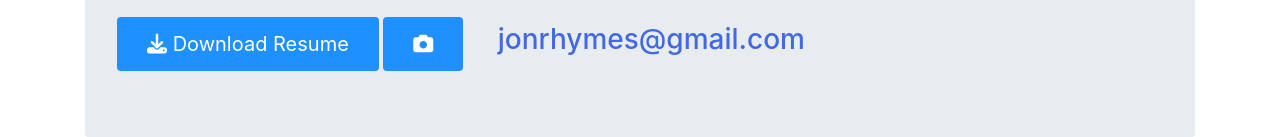
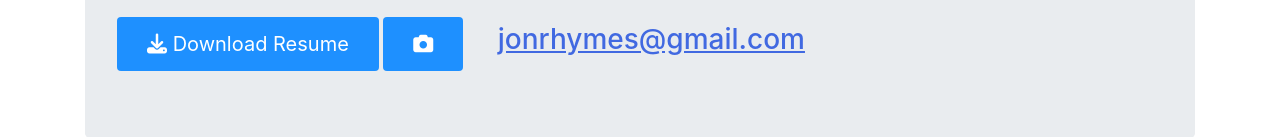
Before and after one commit to jonrhymes/portfolio, a plain HTML site: page index.html in a window 1280 px wide. In both pictures the pointer is over the element "jonrhymes@gmail.com". Shown: the part 409-546 px from the top of the page. Drawn offline with nearby package versions, Linux system fonts and the light colour scheme.

Commit message:
added underline on hover

```diff
--- a/assets/css/styles.css
+++ b/assets/css/styles.css
@@ -16,6 +16,10 @@
     margin-left: 20px;
     color: royalblue;
     padding: 10px;
+}
+
+.email:hover {
+    text-decoration: underline;
 }
 
 .navbar {
```
